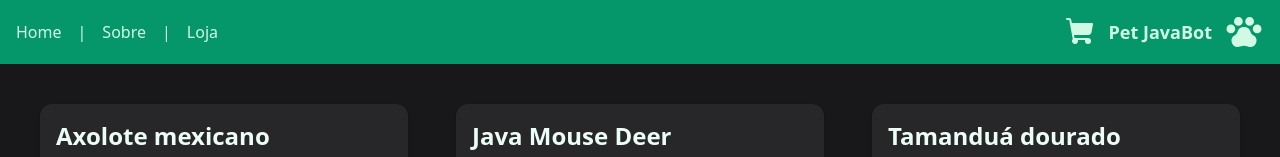
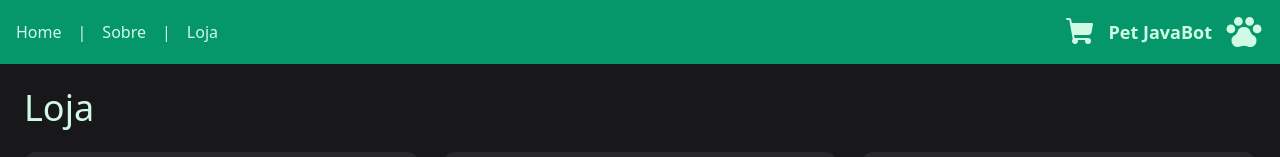
Before and after one commit to SamuTechMan/loja-pet-javabot-, a React (Vite) app: page /loja in a window 1280 px wide. Shown: the top 157 px of the page. Built offline with nearby package versions, Linux system fonts and the light colour scheme.

Commit message:
added loja label to store page

```diff
--- a/src/pages/Loja.jsx
+++ b/src/pages/Loja.jsx
@@ -3,8 +3,9 @@ import { animals } from "../animals";
 
 export default function Loja() {
   return (
-    <div className="flex flex-col items-center overflow-auto bg-zinc-900">
-      <div className="grid flex-1 items-center gap-12 p-10 lg:grid-cols-2 xl:grid-cols-3">
+    <div className="flex flex-col items-center gap-6 overflow-auto bg-zinc-900 p-6">
+      <div className="self-start text-4xl text-emerald-100">Loja</div>
+      <div className="grid flex-1 items-center gap-6 lg:grid-cols-2 xl:grid-cols-3">
         {animals.map((animal, i) => (
           <ProductCard
             key={i}
```
